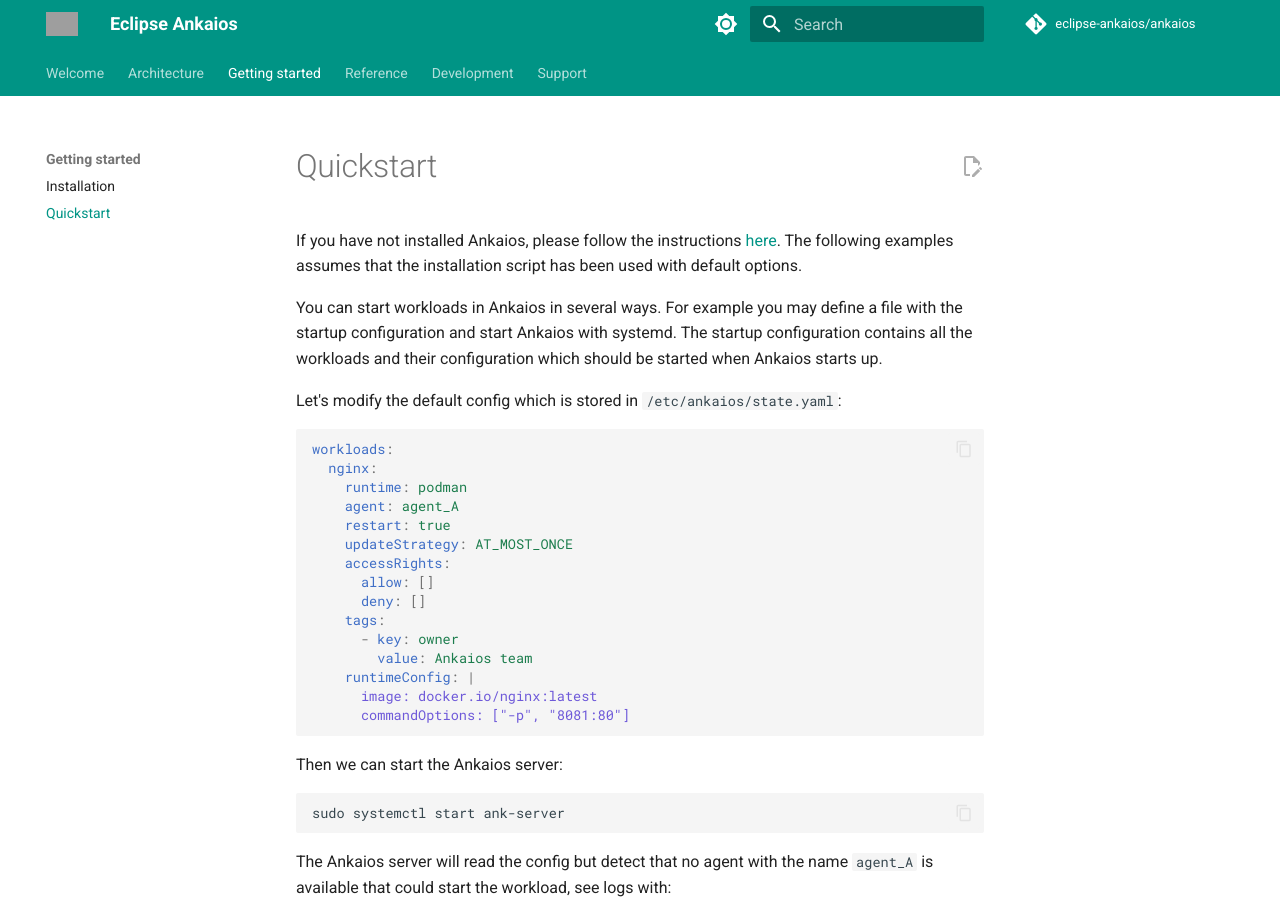
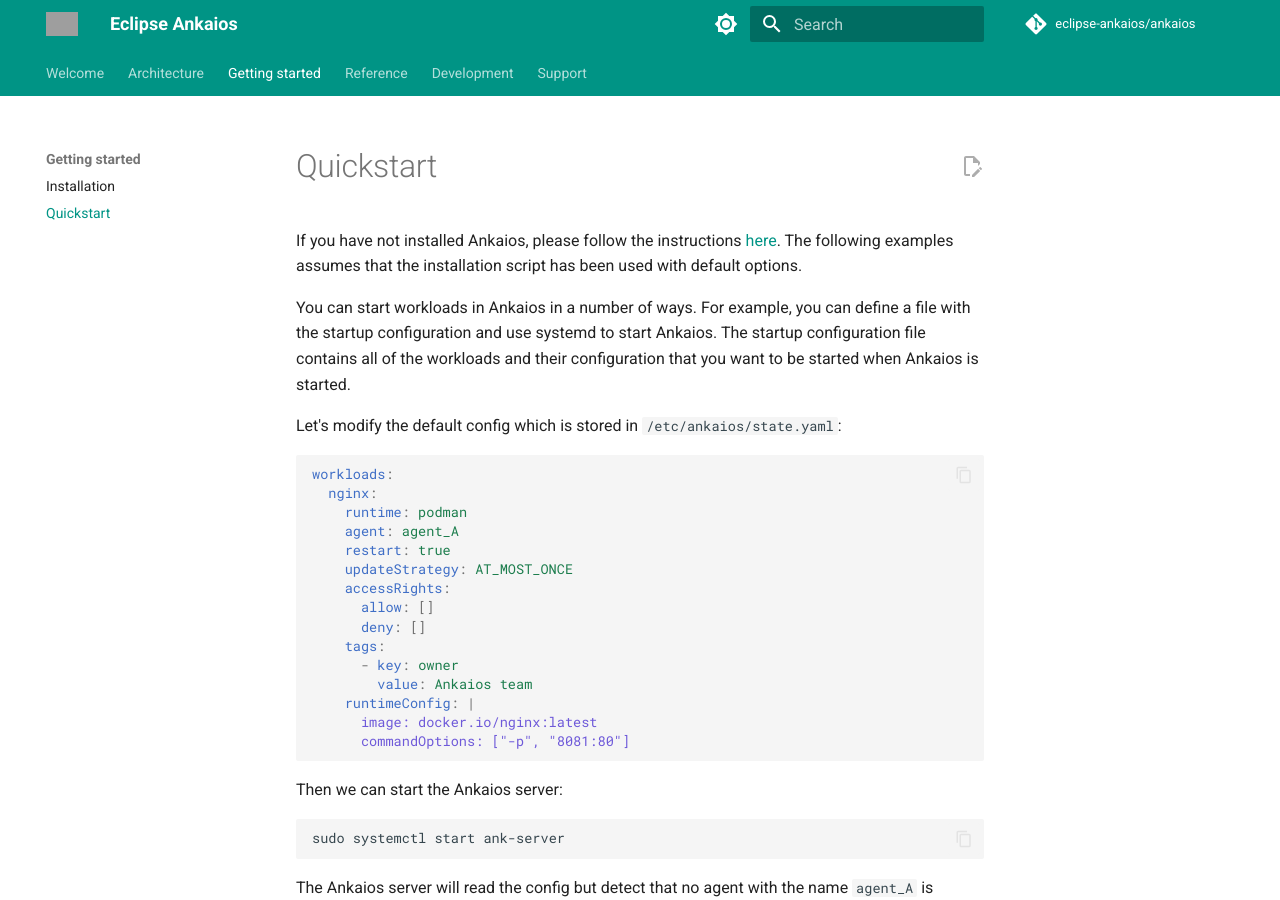
Before and after one commit to eclipse-ankaios/ankaios, an MkDocs documentation site: the page built from doc/docs/usage/quickstart.md, in a window 1280 px wide and 900 px high. Built offline with MkDocs 1.6.1 and Material for MkDocs 9.7.7, drawn with Linux system fonts in a browser that asks for light colours; comment, search, counter and statistics services are not loaded; the version menu is left out; grey boxes are pictures that could not be loaded.

Commit message:
Update doc/docs/usage/quickstart.md
Co-authored-by: Holger Dormann <holger.dormann@elektrobit.com>

```diff
--- a/doc/docs/usage/quickstart.md
+++ b/doc/docs/usage/quickstart.md
@@ -4,10 +4,9 @@
 [here](installation.md). The following examples assumes that the
 installation script has been used with default options.
 
-You can start workloads in Ankaios in several ways.
-For example you may define a file with the startup configuration and start Ankaios with systemd.
-The startup configuration contains all the workloads and their
-configuration which should be started when Ankaios starts up.
+You can start workloads in Ankaios in a number of ways.
+For example, you can define a file with the startup configuration and use systemd to start Ankaios.
+The startup configuration file contains all of the workloads and their configuration that you want to be started when Ankaios is started.
 
 Let's modify the default config which is stored in `/etc/ankaios/state.yaml`:
 
```
